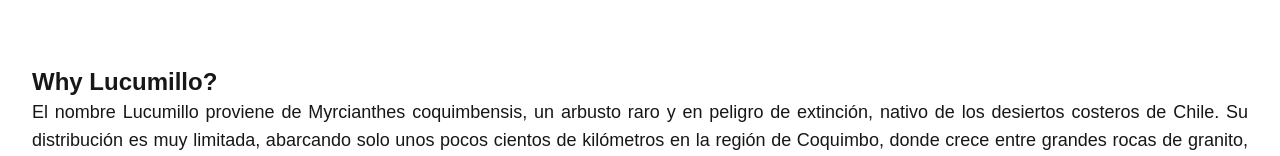
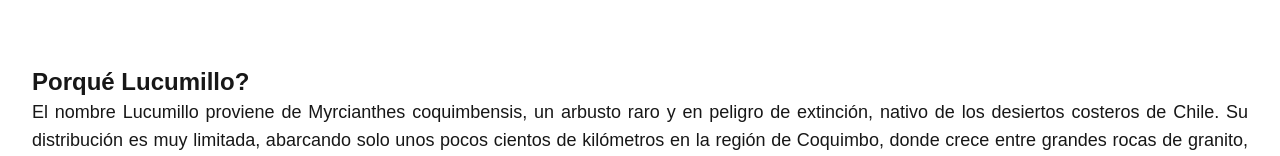
Before and after one commit to simontorres/lucumillo-experience, a Next.js app: page /nosotros in a window 1280 px wide. Shown: the part 222-378 px from the top of the page. Built offline with nearby package versions, Linux system fonts and the light colour scheme.

Commit message:
Update page.tsx
fixed missed translation

```diff
--- a/app/nosotros/page.tsx
+++ b/app/nosotros/page.tsx
@@ -17,7 +17,7 @@ const About = () => {
         </div>
 
         <div className='mb-8 p-4'>
-          <h2 className='text-justify text-2xl font-bold'>Why Lucumillo?</h2>
+          <h2 className='text-justify text-2xl font-bold'>Porqué Lucumillo?</h2>
           <p className='text-justify text-lg dark:text-gray-300'>
           El nombre Lucumillo proviene de Myrcianthes coquimbensis, un arbusto raro y en peligro de extinción, nativo de los desiertos costeros de Chile. Su distribución es muy limitada, abarcando solo unos pocos cientos de kilómetros en la región de Coquimbo, donde crece entre grandes rocas de granito, alimentado por las frescas y húmedas brisas del océano Pacífico. El arbusto Lucumillo está profundamente ligado a este ecosistema único, dependiendo de condiciones ambientales específicas y enfrentando amenazas debido a la pérdida de hábitat causada por el desarrollo urbano y el turismo.
           </p>
```
